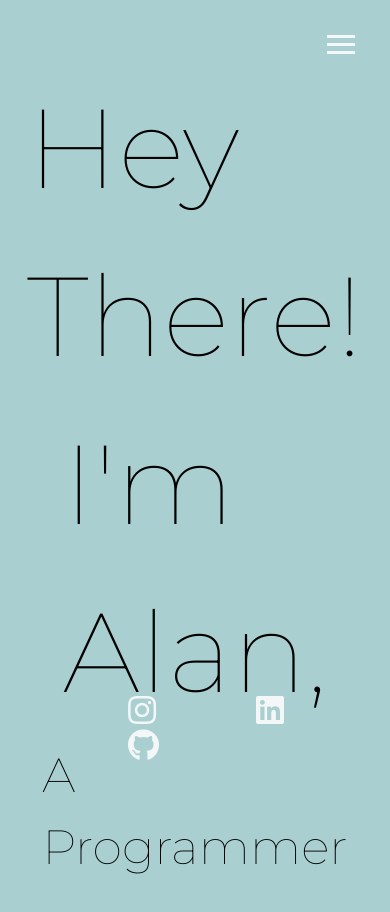
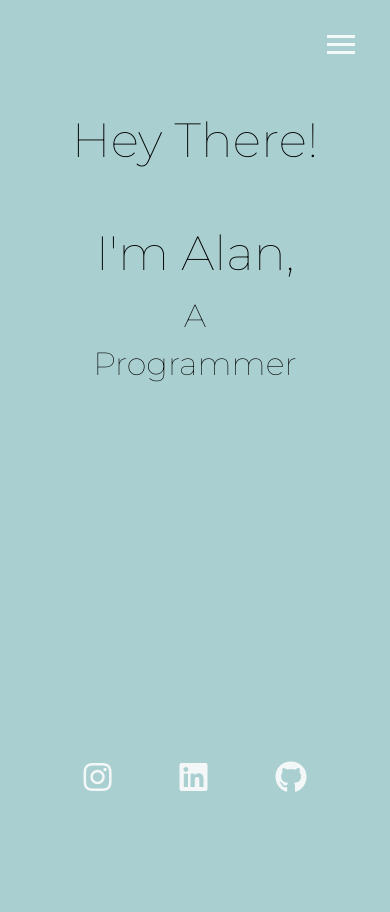
Before and after one commit to alanbed/my_portfolio, a website: page dist/index.html in a window 390 px wide. After the commit the page ends 844 px from the top, so only its background shows below. Drawn offline with nearby package versions, Linux system fonts and the light colour scheme.

Commit message:
Added media queries and made menu overlay responsive

```diff
--- a/scss/_config.scss
+++ b/scss/_config.scss
@@ -7,3 +7,27 @@ $third-color: #f17e7e;
 @mixin easeOut {
     transition: all 0.6s ease-out;
 }
+
+@mixin mediaSm {
+    @media screen and (max-width: 500px) {
+        @content;
+    }
+}
+
+@mixin mediaMd {
+    @media screen and (max-width: 768px) {
+        @content;
+    }
+}
+
+@mixin mediaLg {
+    @media screen and (min-width: 769px) and (max-width: 1170px) {
+        @content;
+    }
+}
+
+@mixin mediaXl{
+    @media screen and (min-width: 1171px) {
+        @content;
+    }
+}
--- /dev/null
+++ b/scss/_mobile.scss
@@ -0,0 +1,72 @@
+@include mediaXl {
+
+}
+
+@include mediaLg {
+
+}
+
+@include mediaMd {
+    main {
+        align-items: center;
+        text-align: center;
+
+
+        h1.lg-heading {
+            font-size: 5rem;
+        }
+
+        h2.sm-heading {
+            font-size: 3rem;
+        }
+    }
+
+    ul.menu-nav, div.menu-branding {
+        float: none;
+        width: 100%;
+        min-height: 0;
+
+        &.show {
+            transform: translate3d(0, 0, 0);
+        }
+    }
+
+    .menu-nav {
+        height: 75vh;
+        transform: translate3d(-100%, 0, 0);
+        font-size: 24px;
+    }
+
+    .menu-branding {
+        height: 25vh;
+        transform: translate3d(100%, 0, 0);
+
+        .portrait {
+            background: url('../img/portrait.jpg');
+            background-size: cover;
+            display: block;
+            width: 150px;
+            height: 150px;
+        }
+    }
+
+}
+
+@include mediaSm {
+    main#home h1, h2 {
+        margin-top: 1vh;
+    }
+    main {
+        align-items: center;
+        text-align: center;
+
+
+        h1.lg-heading {
+            font-size: 3rem;
+        }
+
+        h2.sm-heading {
+            font-size: 2rem;
+        }
+    }
+}
--- a/scss/main.scss
+++ b/scss/main.scss
@@ -1,5 +1,6 @@
 @import 'config';
 @import 'menu';
+@import 'mobile';
 @import url('https://fonts.googleapis.com/css?family=Montserrat:100,300,400');
 
 * {
@@ -26,7 +27,14 @@ main {
     padding: 4rem;
 
     &#home {
-        overflow: hidden;
+        // left: 0;
+        // line-height: 200px;
+        // margin: auto;
+        // margin-top: -400px;
+        // position: absolute;
+        // top: 50%;
+        // width: 100%;
+
     }
 }
 
@@ -35,14 +43,13 @@ h1, h2, h3 {
     font-weight: 100;
 
     &.lg-heading {
+        padding-top: 2rem;
         font-size: 7rem;
         height: 100%;
         width: 100%;
         display: flex;
         justify-content: center;
-        align-items: center;
-        // animation-name: fade-in;
-        // animation-duration: 5s;
+        align-items: bottom;
     }
 
     &.sm-heading {
@@ -67,7 +74,7 @@ footer {
     right: 0;
     bottom: 0;
     left: 0;
-    padding: 5rem;
+    padding: 3rem;
     justify-content: center;
     display: flex;
 
@@ -75,7 +82,7 @@ footer {
         margin-top: 1rem;
 
         a {
-            padding: 3em;
+            padding: 2em;
 
             &:hover {
                 color: $third-color;
```
Also changed, not shown: dist/css/main.css, dist/index.html.
